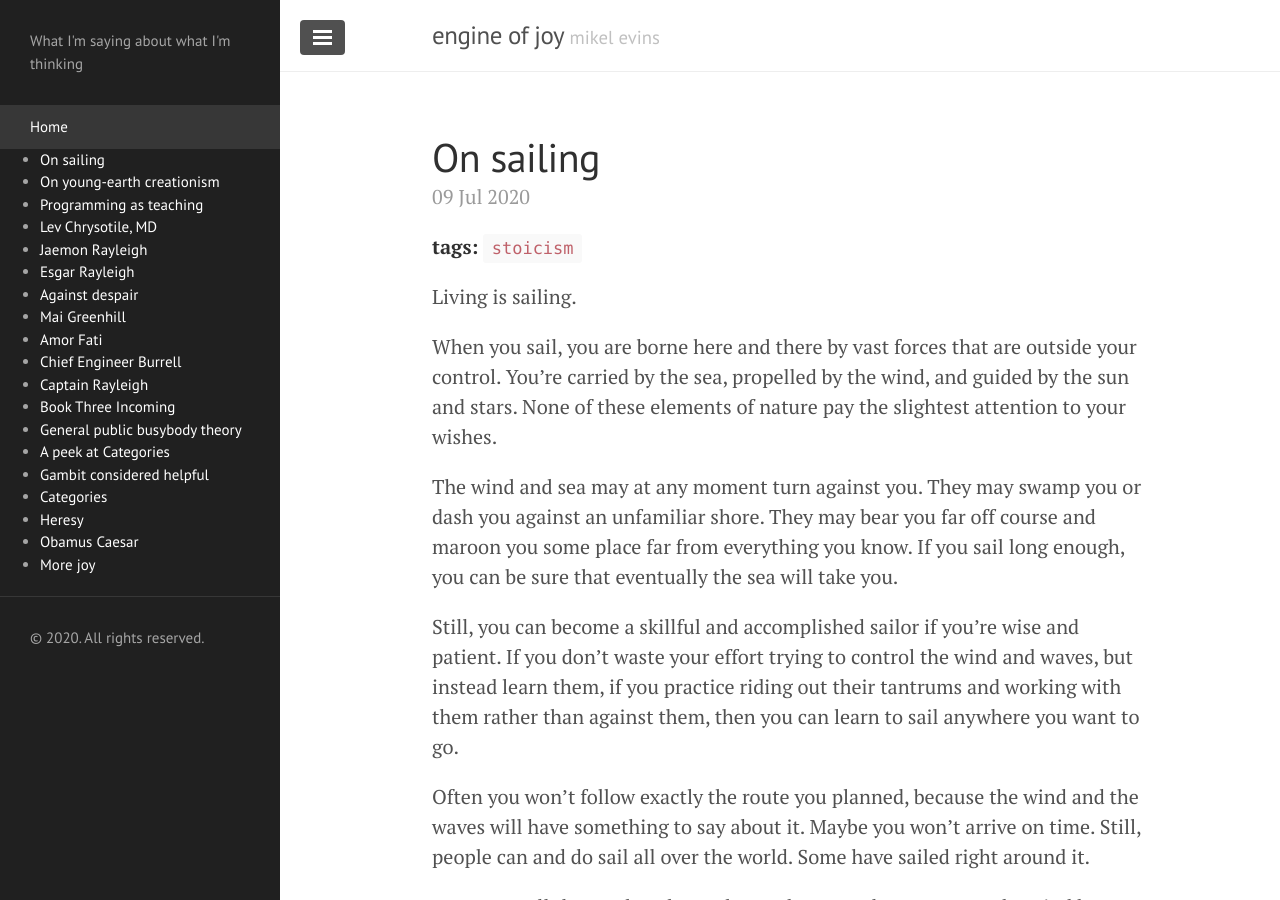
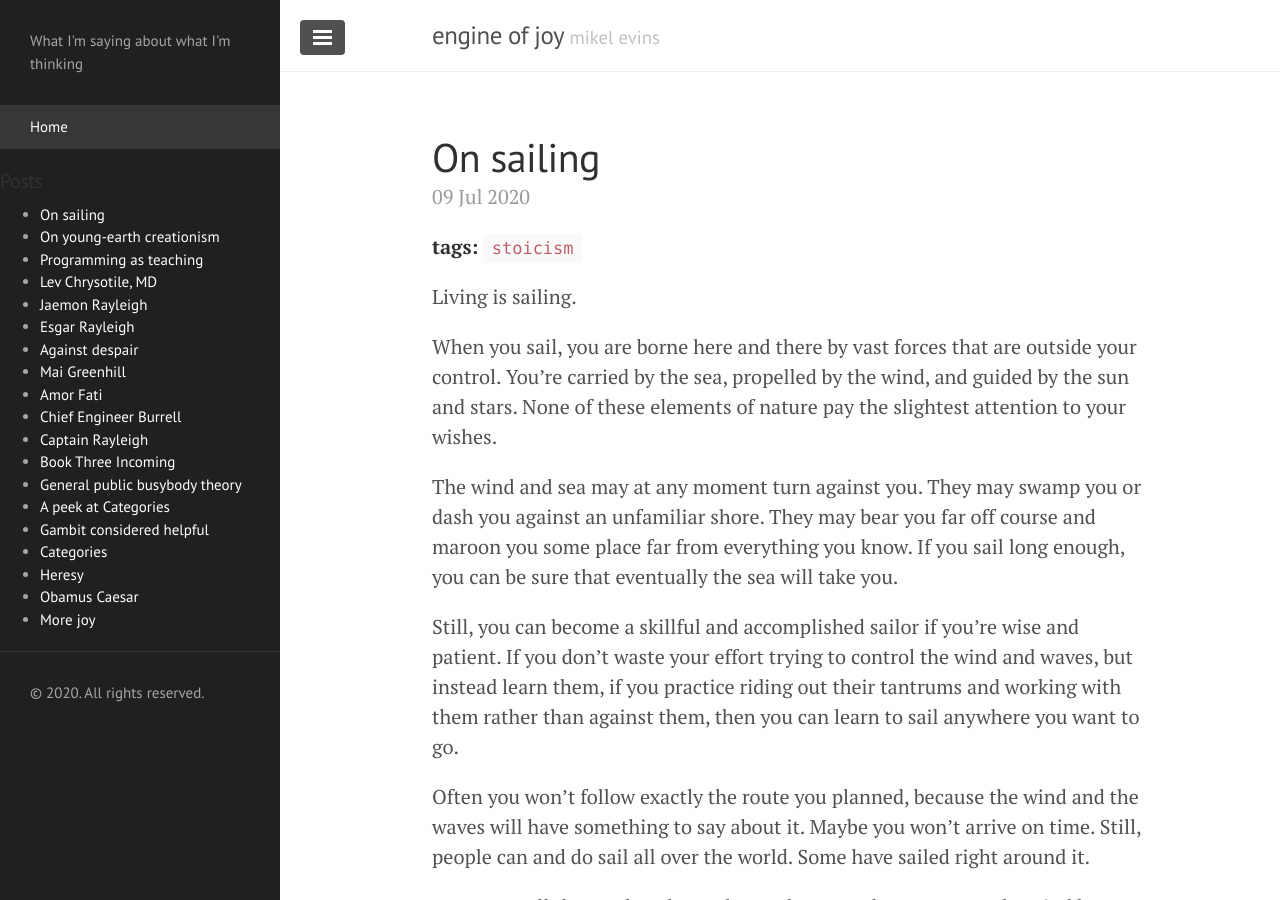
Before and after one commit to mikelevins/mikelevins.github.io, a Jekyll site: the page built from index.html, in a window 1280 px wide and 900 px high. Built offline with Jekyll 4.4.1, drawn with Linux system fonts in a browser that asks for light colours; the list of posts is cut into pages by our own code.

Commit message:
added a headline to the sidebar

```diff
--- a/_includes/sidebar.html
+++ b/_includes/sidebar.html
@@ -15,6 +15,7 @@
         create a list of posts
         {% endcomment %}
 
+        <h4>Posts</h4>
         <ul>
             {% for post in site.posts %}
             <li>
```
